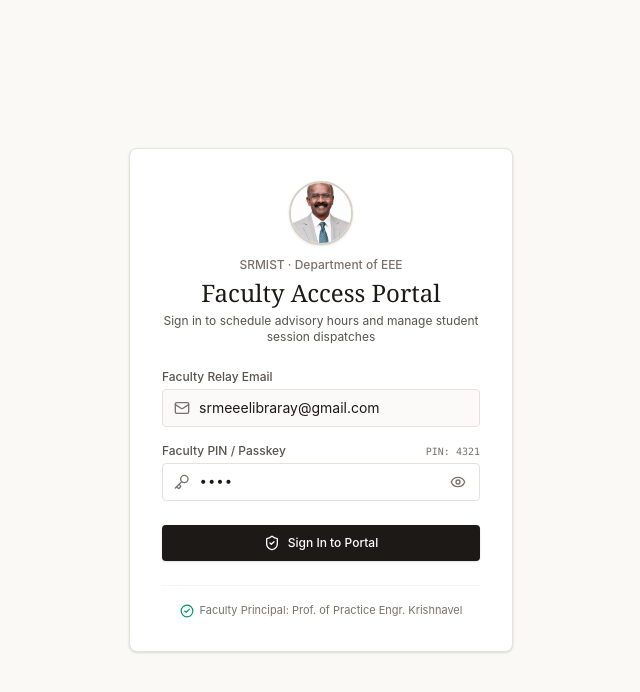
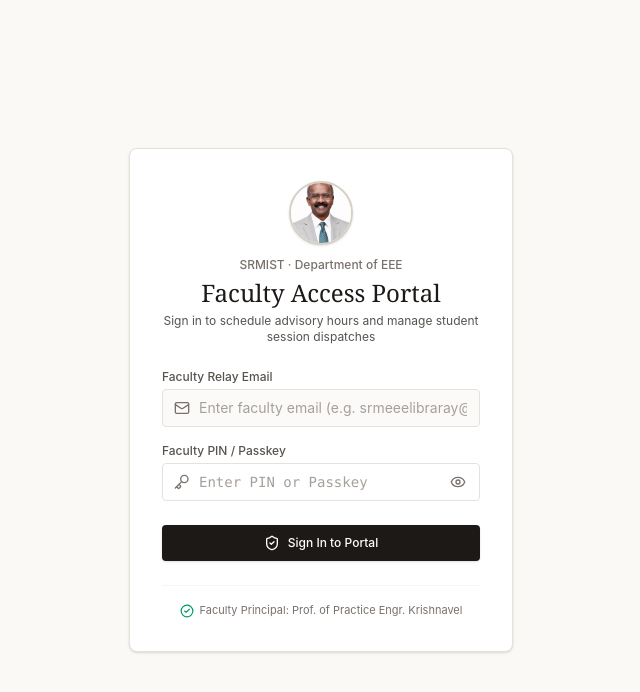
Before and after one commit to siddharth-1118/eee, a React (Vite) app: page /login in a window 1280 px wide. Shown: the top 692 px of the page, without its empty margins (319-959 px from the left). Built offline with nearby package versions, Linux system fonts and the light colour scheme.

Commit message:
Leave login inputs blank by default: require professor to manually enter faculty email and passkey/PIN

```diff
--- a/src/context/AuthContext.tsx
+++ b/src/context/AuthContext.tsx
@@ -33,7 +33,7 @@ export const AuthProvider: React.FC<{ children: React.ReactNode }> = ({ children
       const stored = localStorage.getItem('srm_faculty_auth');
       if (stored) {
         const parsed = JSON.parse(stored);
-        return parsed.user || 'srmeeelibraray@gmail.com';
+        return parsed.user || null;
       }
     } catch (e) {
       // Ignore parsing errors
--- a/src/pages/LoginPage.tsx
+++ b/src/pages/LoginPage.tsx
@@ -5,8 +5,9 @@ import { useToast } from '../context/ToastContext';
 import { useAuth } from '../context/AuthContext';
 
 export const LoginPage: React.FC = () => {
-  const [email, setEmail] = useState('srmeeelibraray@gmail.com');
-  const [password, setPassword] = useState('4321');
+  // Empty inputs by default — professor must fill in credentials
+  const [email, setEmail] = useState('');
+  const [password, setPassword] = useState('');
   const [showPassword, setShowPassword] = useState(false);
   const [isSubmitting, setIsSubmitting] = useState(false);
   const { showToast } = useToast();
@@ -22,7 +23,7 @@ export const LoginPage: React.FC = () => {
   const handleLogin = async (e: React.FormEvent) => {
     e.preventDefault();
     if (!email.trim() || !password.trim()) {
-      showToast('Validation Error', 'Email and PIN / passkey are required', 'error');
+      showToast('Validation Error', 'Please enter your faculty email and passkey / PIN', 'error');
       return;
     }
 
@@ -35,7 +36,7 @@ export const LoginPage: React.FC = () => {
         showToast('Authentication Granted', 'Welcome Prof. Krishnavel (Senior Faculty Advisor)', 'success');
         navigate('/dashboard', { replace: true });
       } else {
-        showToast('Access Denied', 'Invalid credentials. Please enter PIN 4321 or faculty passkey.', 'error');
+        showToast('Access Denied', 'Invalid faculty credentials. Please check your email and passkey / PIN.', 'error');
       }
     } catch (err: any) {
       showToast('Authentication Error', err.message, 'error');
@@ -80,19 +81,16 @@ export const LoginPage: React.FC = () => {
                 required
                 value={email}
                 onChange={(e) => setEmail(e.target.value)}
-                placeholder="srmeeelibraray@gmail.com"
-                className="w-full bg-[#fbfaf8] text-[#1c1917] text-sm pl-9 pr-3 py-2 rounded border border-[#e6e2da] focus:outline-none focus:border-[#1c1917] focus:bg-white transition-colors"
+                placeholder="Enter faculty email (e.g. srmeeelibraray@gmail.com)"
+                className="w-full bg-[#fbfaf8] text-[#1c1917] text-sm pl-9 pr-3 py-2 rounded border border-[#e6e2da] focus:outline-none focus:border-[#1c1917] focus:bg-white transition-colors placeholder:text-stone-400"
               />
             </div>
           </div>
 
           <div>
-            <div className="flex justify-between items-baseline mb-1">
-              <label className="text-xs font-medium text-[#57534e]" htmlFor="faculty-passkey">
-                Faculty PIN / Passkey
-              </label>
-              <span className="text-[10px] text-stone-500 font-mono">PIN: 4321</span>
-            </div>
+            <label className="block text-xs font-medium text-[#57534e] mb-1" htmlFor="faculty-passkey">
+              Faculty PIN / Passkey
+            </label>
             <div className="relative flex items-center">
               <Key className="w-4 h-4 text-[#78716c] absolute left-3 pointer-events-none" />
               <input
@@ -101,8 +99,8 @@ export const LoginPage: React.FC = () => {
                 required
                 value={password}
                 onChange={(e) => setPassword(e.target.value)}
-                placeholder="Enter PIN (e.g. 4321)"
-                className="w-full bg-white text-[#1c1917] text-sm pl-9 pr-9 py-2 rounded border border-[#e6e2da] focus:outline-none focus:border-[#1c1917] transition-colors font-mono"
+                placeholder="Enter PIN or Passkey"
+                className="w-full bg-white text-[#1c1917] text-sm pl-9 pr-9 py-2 rounded border border-[#e6e2da] focus:outline-none focus:border-[#1c1917] transition-colors font-mono placeholder:text-stone-400"
               />
               <button
                 type="button"
```
